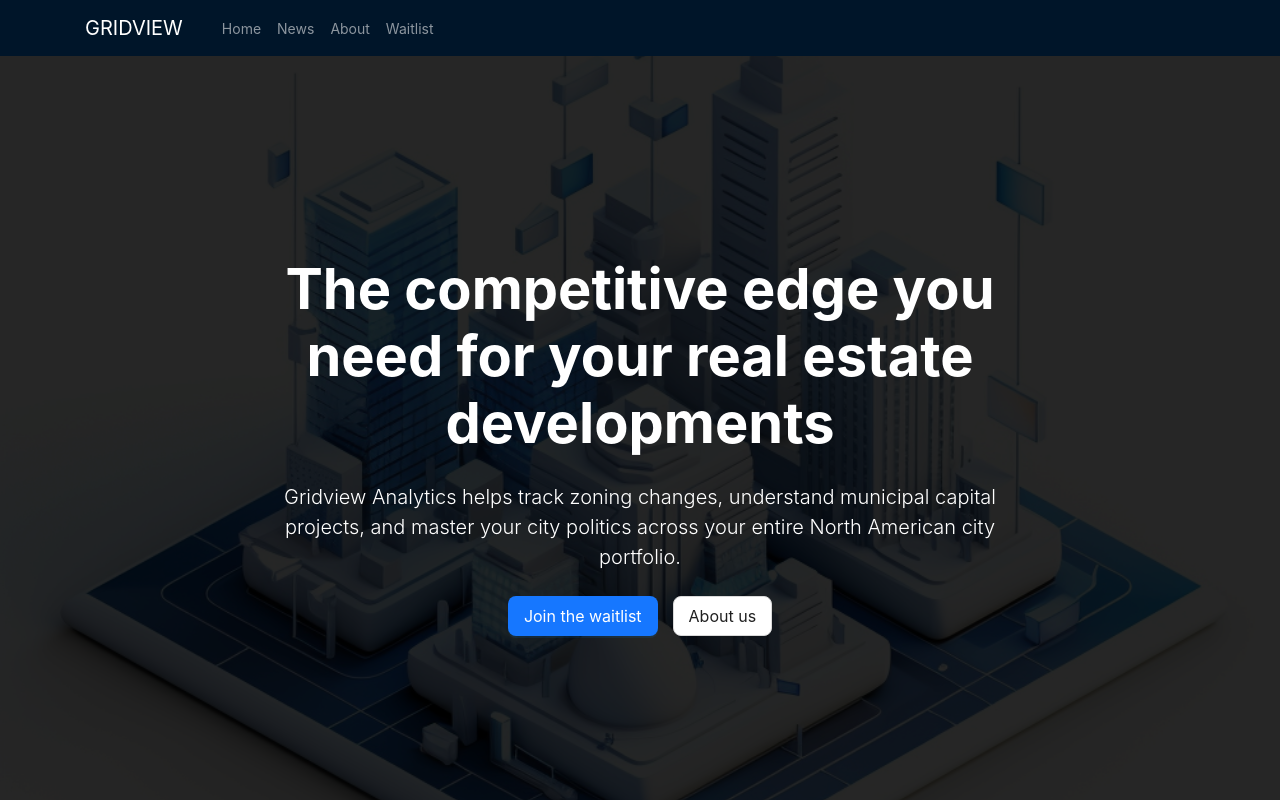
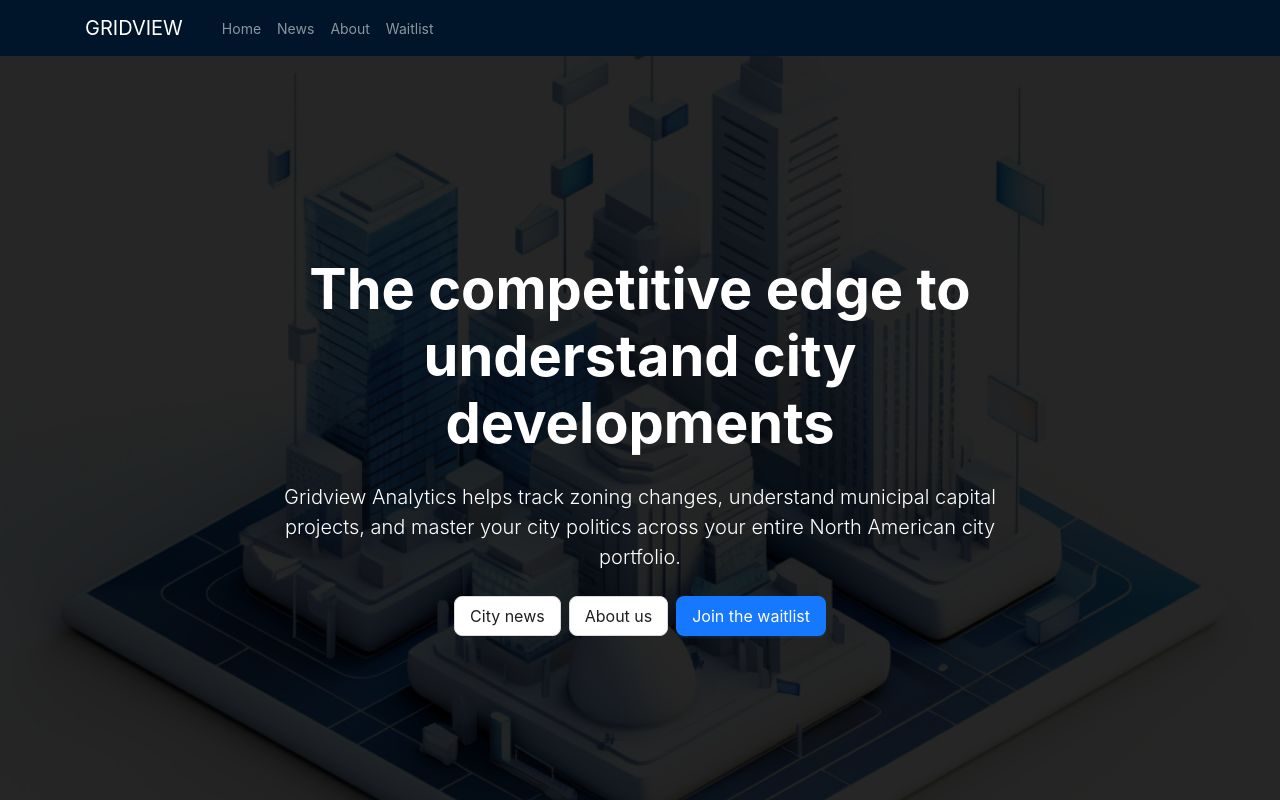
Before and after one commit to albertkim/gridview-analytics-web, a React (Create React App) app: page / in a window 1280 px wide. Shown: the top 800 px of the page. Built offline with nearby package versions, Linux system fonts and the light colour scheme.

Commit message:
Add BC news, make mention of news on homepage

```diff
--- a/src/pages/AdminPage/CreateNews.ts
+++ b/src/pages/AdminPage/CreateNews.ts
@@ -3,10 +3,11 @@ import { action, computed, makeObservable, observable } from "mobx"
 
 // Hardcode city IDs for now
 export const cityIDMapping: {[key: string]: number} = {
-  Vancouver: 1,
-  Richmond: 2,
-  Burnaby: 3,
-  Coquitlam: 4
+  'BC (province)': 5, // https://archive.news.gov.bc.ca
+  Vancouver: 1, // https://vancouver.ca/news-calendar/all-news-listing.aspx
+  Richmond: 2, // https://citycouncil.richmond.ca/schedule/WebAgendaMinutesList.aspx?Category=6&Year=2023
+  Burnaby: 3, // https://pub-burnaby.escribemeetings.com/?Year=2023
+  Coquitlam: 4 // https://www.coquitlam.ca/129/Agendas-Minutes
 }
 
 export class CreateLink {
@@ -116,11 +117,10 @@ export class CreateNews {
 
   @action
   clearForm() {
+    // Keep the city, date, and meeting type the same for easy data entry
+
     this.title = null
     this.summary = null
-    this.meetingType = null
-    this.cityId = null
-    this.date = null
     this.sentiment = null
     this.links = [new CreateLink()]
   }
--- a/src/pages/AdminPage/index.tsx
+++ b/src/pages/AdminPage/index.tsx
@@ -56,10 +56,10 @@ export const AdminPage = observer(() => {
       console.log(createdNews)
       clearForm()
       messageApi.success('News item successfully posted')
-    } catch (error) {
+    } catch (error: any) {
       setLoading(false)
       console.error(error)
-      messageApi.error('Error creating news item')
+      messageApi.error(error.response.data.error)
     }
   }
 
--- a/src/pages/HomePage.tsx
+++ b/src/pages/HomePage.tsx
@@ -1,4 +1,4 @@
-import { Card, Button, Tag, Image, Tabs } from 'antd'
+import { Card, Button, Tag, Image, Tabs, Space } from 'antd'
 import headerImage from '../images/city-white-background.png'
 import vancouverImage from '../images/vancouver-zoning.png'
 import { EyeOutlined } from '@ant-design/icons'
@@ -18,12 +18,13 @@ export function HomePage() {
         <div className='container'>
           <div className='row'>
             <div className='col-md-8 mx-auto'>
-              <h1 className='display-4 fw-bold mb-4'>The competitive edge you need for your real estate developments</h1>
+              <h1 className='display-4 fw-bold mb-4'>The competitive edge to understand city developments</h1>
               <p className='lead mb-4'>Gridview Analytics helps track zoning changes, understand municipal capital projects, and master your city politics across your entire North American city portfolio.</p>
               <div>
-                <Link to='/demo'>
-                  <Button className='mr-4' type='primary' size='large' style={{ marginRight: 15 }}>
-                    Join the waitlist
+                <Space>
+                  <Link to='/news'>
+                    <Button size='large'>
+                      City news
                     </Button>
                   </Link>
                   <Link to='/about'>
@@ -31,6 +32,12 @@ export function HomePage() {
                       About us
                     </Button>
                   </Link>
+                  <Link to='/demo'>
+                    <Button type='primary' size='large'>
+                      Join the waitlist
+                    </Button>
+                  </Link>
+                </Space>
               </div>
             </div>
           </div>
@@ -360,11 +367,18 @@ export function HomePage() {
               <h1 className='display-4 fw-bold mb-4'>Ready to get started?</h1>
               <p className='lead mb-4'>Be on the cutting edge of municipal land zoning, development, and political intelligence. Never miss an opportunity. Win deals before competitors. Our team is here to help.</p>
               <div>
+                <Space>
+                  <Link to='/news'>
+                    <Button size='large'>
+                      City news
+                    </Button>
+                  </Link>
                   <Link to='/demo'>
                     <Button className='mr-4' type='primary' size='large'>
                       Join the waitlist
                     </Button>
                   </Link>
+                </Space>
               </div>
             </div>
           </div>
--- a/src/pages/NewsPage/index.tsx
+++ b/src/pages/NewsPage/index.tsx
@@ -14,13 +14,17 @@ export function NewsPage() {
 
       <hr />
       <div className='text-center'>
-        Vancouver | Burnaby | Richmond | North Vancouver | Coquitlam | Delta
+        BC | Vancouver | Burnaby | Richmond | Coquitlam | Surrey
       </div>
       <hr />
 
-      <div style={{height: 30}} />
+      <div style={{height: 8}} />
 
       <div className='row'>
+
+      <div className='col-md-6 mb-4'>
+        <CityNewsPanel city='BC (province)' />
+      </div>
 
       <div className='col-md-6 mb-4'>
         <CityNewsPanel city='Vancouver' />
@@ -34,6 +38,10 @@ export function NewsPage() {
         <CityNewsPanel city='Burnaby' />
       </div>
 
+      <div className='col-md-6 mb-4'>
+        <CityNewsPanel city='Coquitlam' />
+      </div>
+
       </div>
 
       <div style={{height: 100}} />
```
Lines whose indentation alone changed are shown as unchanged.
